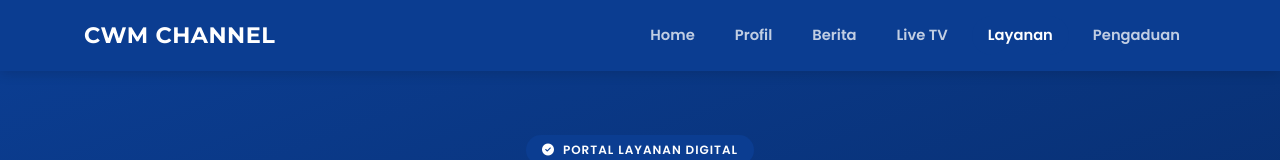
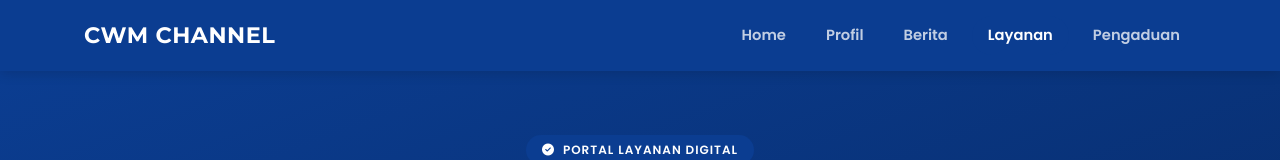
Before and after one commit to no3ls/cwm-channel, a plain HTML site: page layanan.html in a window 1280 px wide. Shown: the top 160 px of the page. Drawn offline with Linux system fonts and the light colour scheme.

Commit message:
Update layanan.html

```diff
--- a/layanan.html
+++ b/layanan.html
@@ -334,7 +334,6 @@
         <li><a href="index.html">Home</a></li>
         <li><a href="profil.html">Profil</a></li>
         <li><a href="berita.html">Berita</a></li>
-        <li><a href="live.html">Live TV</a></li>
         <li><a class="active" href="layanan.html">Layanan</a></li>
         <li><a href="pengaduan.html">Pengaduan</a></li>
       </ul>
```
